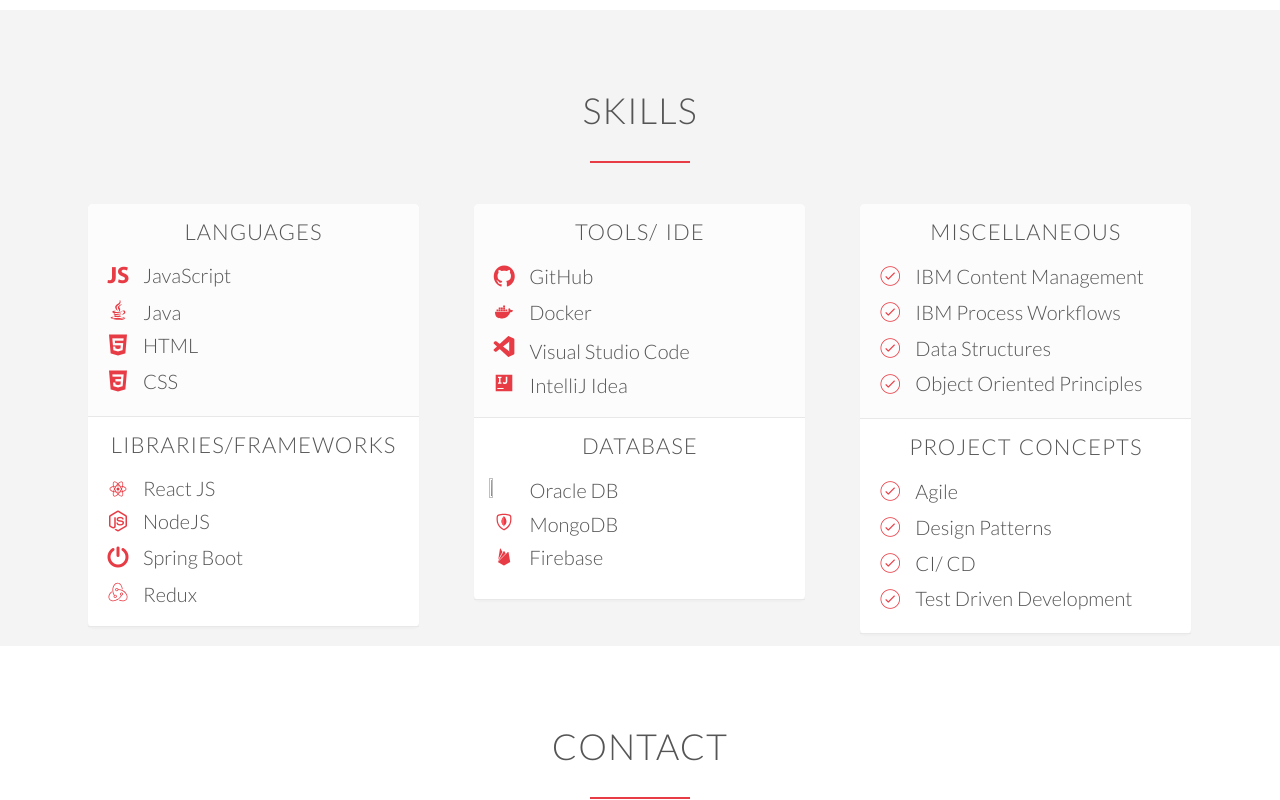
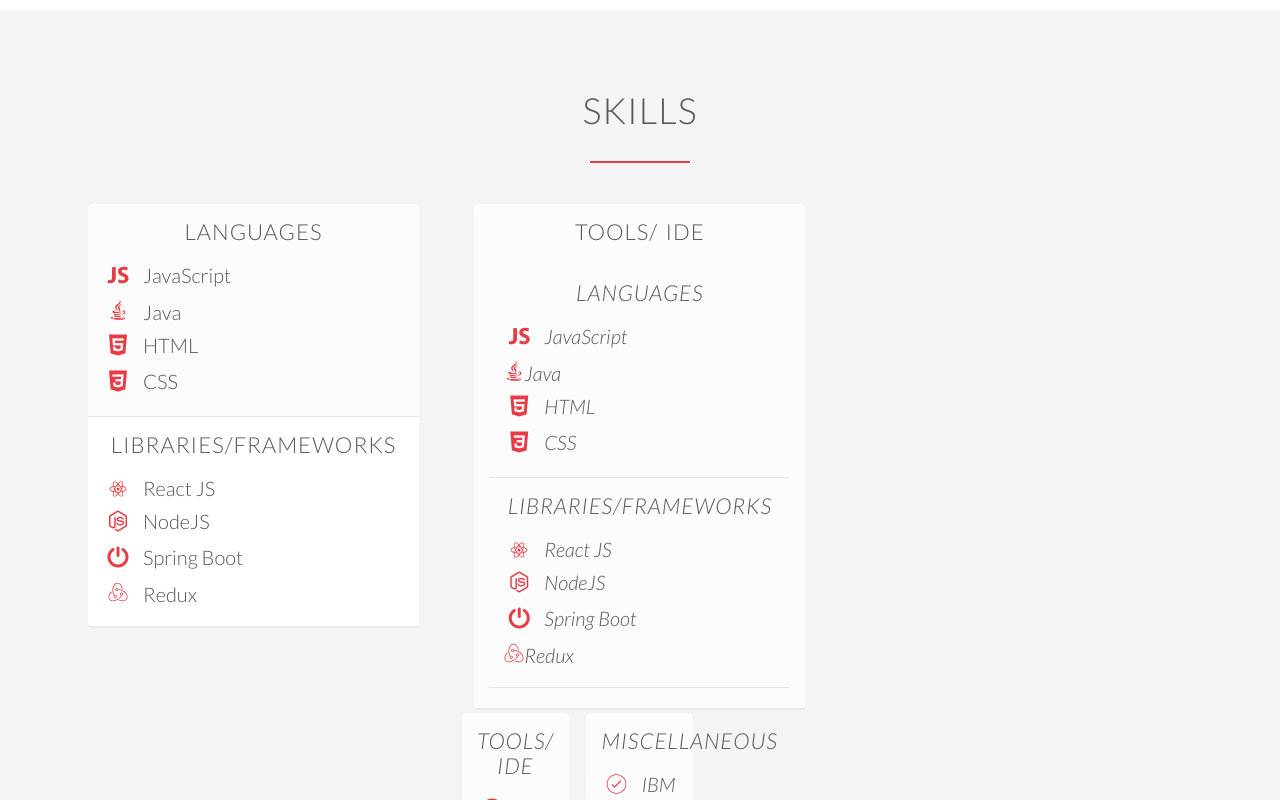
Before and after one commit to IyerChitra/chitraIyer, a plain HTML site: page index.html in a window 1280 px wide. Shown: the part 2912-3712 px from the top of the page. Drawn offline with nearby package versions, Linux system fonts and the light colour scheme; no server answers; a script that the page names is missing; files whose address does not match are found by name.

Commit message:
Update index.html

```diff
--- a/index.html
+++ b/index.html
@@ -71,12 +71,12 @@
                 <div class="col span-3-of-4 box read">
                         <i class="ion-ios-book icon-big"></i>
                         <h3>Read</h3>
-                        <p>A book-worm who swears by the smell of old library books. I do like Netflix and chill. However, still hooked to the world of Harry Potter!</p>
+                        <p>A book-worm who swears by the smell of old library books. I do like binge watching on Netflix. However, still hooked to the world of Harry Potter!</p>
                     </div>
                     <div class="col span-4-of-4 box fitness">
                             <i class="ion-android-walk icon-big"></i>
                             <h3>Fitness</h3>
-                            <p>Blessed with good metabolism and stamina - Obsessed with staying fit, shaking a leg to fast beats and swimming at the firt sight of water</p>
+                            <p>Blessed with good metabolism and stamina - Obsessed with staying fit, shaking a leg to fast beats and swimming at the first sight of water</p>
                         </div>
         </div>
     </section>
@@ -165,17 +165,46 @@
                         <div>
                             <h3>TOOLS/ IDE</h3>
                             <ul>
+                                <li><i class=<div class="skill-box js--wp-4">
+                        <div>
+                            <h3>Languages</h3>
+                            <ul>
+                                    <li><i class="ion-social-javascript icon-small"></i>JavaScript</li>
+                                    <li><ion-icon src="vendors\img\java.svg"></ion-icon>Java</li>
+                                    <li><i class="ion-social-html5 icon-small"></i>HTML</li>
+                                    <li><i class="ion-social-css3 icon-small"></i>CSS</li>
+                            </ul>
+                        </div>
+                        <div>
+                            <h3>LIBRARIES/FRAMEWORKS</h3>
+                            <ul>
+                                    <li><ion-icon name="logo-react" size="small"></ion-icon>React JS</li>
+                                    <li><i class="ion-social-nodejs icon-small"></i>NodeJS</li>
+                                    <li><i class="ion-power icon-small"></i>Spring Boot</li>
+                                    <li><ion-icon src="vendors\img\redux-icon.svg"></ion-icon>Redux</li>
+                            </ul>
+                        </div>
+                        <!-- div>
+                            <a href="#" class="btn btn-full">Sign up now</a>
+                        </div> -->
+                    </div>
+                </div>
+                <div class="col span-1-of-3">
+                    <div class="skill-box">
+                        <div>
+                            <h3>TOOLS/ IDE</h3>
+                            <ul>
                                 <li><i class="ion-social-github icon-small"></i>GitHub</li>
                                 <li><ion-icon name="logo-docker" size="small"></ion-icon>Docker</li>
-                                <li><img style="margin-left:0px; margin-right: 10px; width:10%; height: 25px" src="vendors\img\vs-code.svg">Visual Studio Code</li>
-                                <li><img style="margin-left:0px; margin-right: 10px; width:10%; height: 20px" src="vendors\img\intellij-idea.svg">IntelliJ Idea</li>
+                                <li><ion-icon src="vendors\img\vs-code.svg"></ion-icon>Visual Studio Code</li>
+                                <li><ion-icon src="vendors\img\intellij-idea.svg"></ion-icon>IntelliJ Idea</li>
                             </ul>
                         </div>
                         <div>
                             <h3>DATABASE</h3>
                             <ul>
-                                <li><img style="margin-left:0px; margin-right: 10px; width:10%; height: 20px" src="vendors\img\oracle-logo.svg">Oracle DB</li>
-                                <li><img style="margin-left:0px; margin-right: 10px; width:10%; height: 20px" src="vendors\img\mongodb.svg">MongoDB</li>
+                                <li><ion-icon src="vendors\img\oracle-logo.svg"></ion-icon>Oracle DB</li>
+                                <li><ion-icon src="vendors\img\mongodb.svg"></ion-icon>MongoDB</li>
                                 <li><ion-icon name="logo-firebase" size="small"></ion-icon>Firebase</li>
                                 <li></li>
                             </ul>
```
